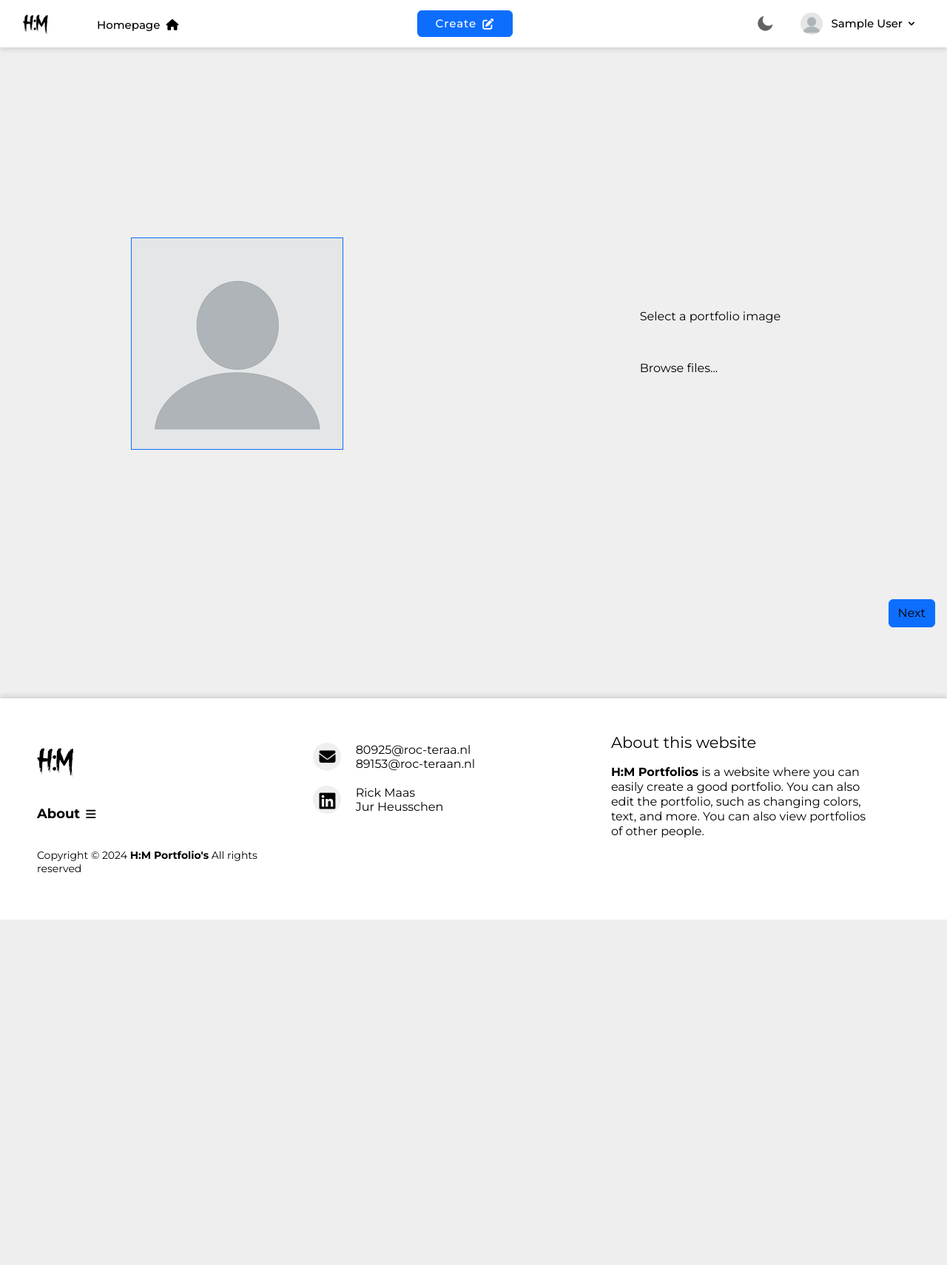
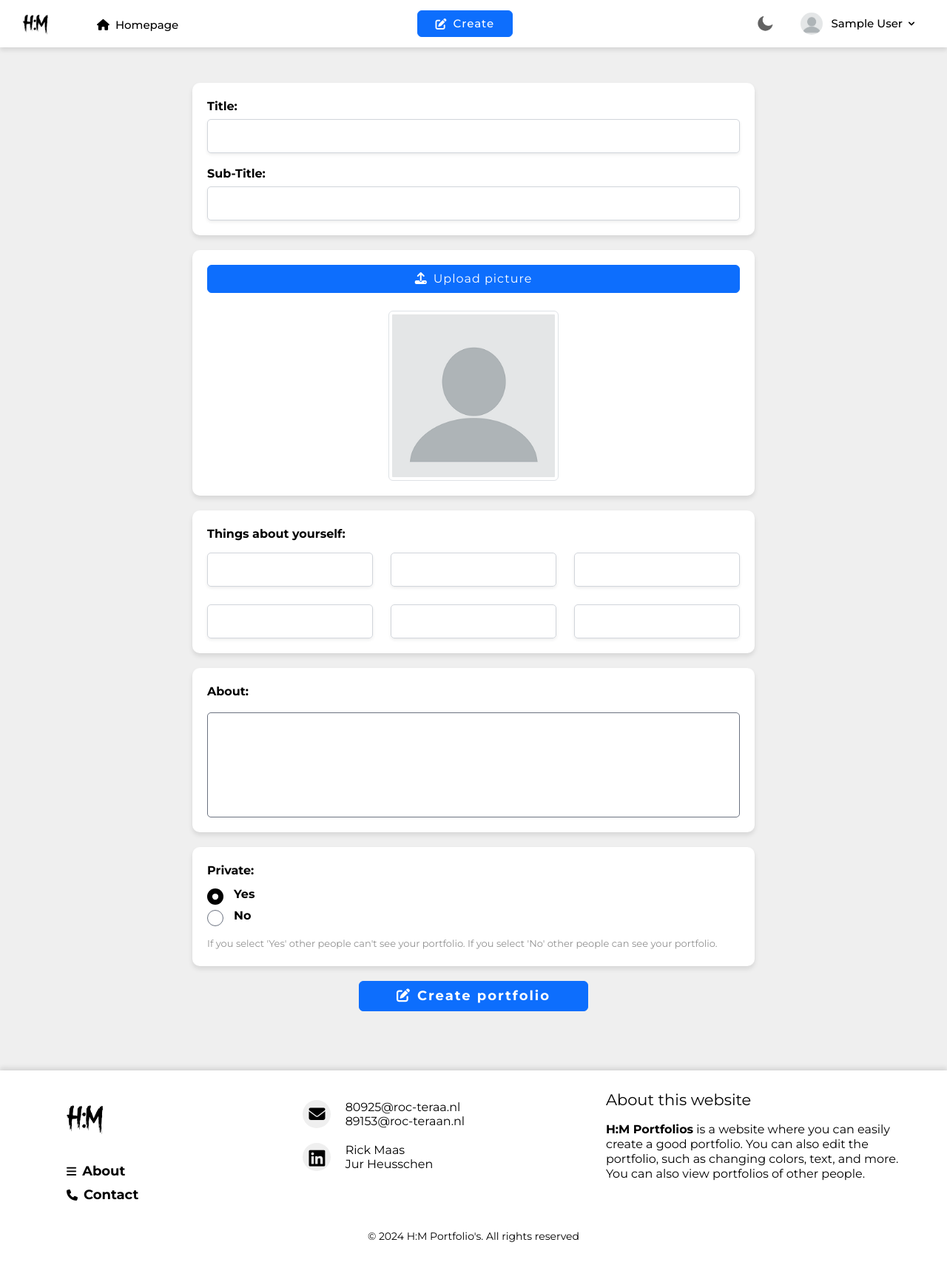
Before and after one commit to RickPetaByte/h_m_portfolio, a Laravel app: page /create-portfolio in a window 1280 px wide. Shown: the whole page at 74% size. Before the commit the page ends 1243 px from the top, so only its background shows below. Run offline with Laravel 10, Linux system fonts and the light colour scheme; the visitor is signed in with stand-in values (Sample User, id 1); style sheets or scripts are compiled from the project's sources; some libraries are stand-ins or nearby versions.

Commit message:
Create portfolio page

```diff
--- a/h_m_portfolio/resources/css/app.css
+++ b/h_m_portfolio/resources/css/app.css
@@ -10,6 +10,7 @@
     --second-color: white;
     --main-color: #efefef;
     --placeholder-color: none;
+    --infotext-color: rgb(145, 145, 145);
     --arrow-color: black;
 }
 
@@ -19,6 +20,7 @@
     --second-color: #1e1e1e;
     --main-color: #2d2d30;
     --placeholder-color: lightgray;
+    --infotext-color: rgb(109, 109, 109);
     --arrow-color: white;
 }
 
@@ -140,7 +142,7 @@ select, textarea, input
 
 .iconCreate
 {
-    margin-left: 8px;
+    margin-right: 8px;
     font-size: 15px !important;
 }
 
@@ -152,7 +154,7 @@ select, textarea, input
 
 .iconNavBar
 {
-    margin-left: 8px;
+    margin-right: 8px;
     font-size: 15px !important;
 }
 
@@ -194,6 +196,11 @@ select, textarea, input
 
 /*  ---------- Profile page  ---------- */
 
+.colorBgProfile
+{
+    margin-top: -40px;
+}
+
 .pictureInput
 {
     margin: 10px 0px 20px 0px;
@@ -232,6 +239,105 @@ select, textarea, input
 }
 
 /*  ---------- Profile page  ---------- */
+
+/*  ---------- Create portfolio page  ---------- */
+
+.colorCheckBox
+{
+    color: black !important;
+}
+
+
+
+.btnUploadPicture
+{
+    letter-spacing: 1px;
+    font-weight: normal !important;
+}
+
+.textInfoPrivacy
+{
+    font-size: 13px;
+    color: var(--infotext-color) !important;
+}
+
+.btnCreatePortfolio
+{
+    font-size: 18px;
+    font-weight: bold;
+    letter-spacing: 2px;
+    padding-left: 50px;
+    padding-right: 50px;
+}
+
+.aboutCreatePortfolio
+{
+    background: none;
+    border-color: #6b7280;
+    border-width: 1px;
+}
+
+.aboutCreatePortfolio:focus
+{
+    background: none;
+    border-color: #2563eb;
+    border-width: 1px;
+}
+
+.containerCreate
+{
+    max-width: 800px;
+    margin: 0 auto;
+    padding-left: 20px;
+    padding-right: 20px;
+}
+
+.divCreatePage
+{
+    box-shadow: 0 4px 6px rgba(0, 0, 0, 0.1);
+    padding: 20px;
+    border-radius: 10px;
+}
+
+.input-container
+{
+    margin-bottom: 20px;
+}
+
+.input-container label
+{
+    display: block;
+    font-weight: bold;
+    margin-bottom: 5px;
+}
+
+.input-container input,
+.input-container textarea
+{
+    border-radius: 5px;
+    padding: 10px;
+    box-sizing: border-box;
+}
+
+.input-container input[type="file"]
+{
+    display: none;
+}
+
+.custom-file-upload
+{
+    cursor: pointer;
+}
+
+#picture-preview
+{
+    max-height: 230px;
+    max-width: 230px;
+    min-height: 230px;
+    min-width: 230px;
+}
+
+/*  ---------- Create portfolio page  ---------- */
 
 /* ---------- About ---------- */
 
@@ -294,7 +400,7 @@ footer
     width: 100%;
     text-align: left;
     font: normal 16px sans-serif;
-    padding: 50px 50px 60px 50px;
+    padding: 30px 40px 30px 40px;
     margin-top: 80px;
 }
 
@@ -314,11 +420,6 @@ footer
 {
     display: inline-block;
     vertical-align: top;
-}
-
-.footer-distributed .footer-left
-{
-    width: 30%;
 }
 
 .footer-distributed .footer-links
@@ -341,9 +442,22 @@ footer
     font-size: 14px;
     font-weight: normal;
     margin: 0;
+
+}
+
+.footer-distributed .footer-left
+{
+    width: 25%;
+
+    margin-left: 50px;
 }
 
 .footer-distributed .footer-center
+{
+    width: 35%;
+}
+
+.footer-distributed .footer-right
 {
     width: 35%;
 }
@@ -389,11 +503,6 @@ footer
 {
     color: #e0ac1c;
     text-decoration: none;
-}
-
-.footer-distributed .footer-right
-{
-    width: 30%;
 }
 
 .footer-distributed .footer-company-about
@@ -456,14 +565,27 @@ footer
     {
         margin-left: 0;
     }
+    .footer-distributed .footer-left {
+        display: flex;
+        flex-direction: column;
+        align-items: center;
+
+        margin-left: 0px;
+    }
+    .footer-distributed .footer-left #footer-logo {
+        margin-left: 0;
+        margin-bottom: 20px;
+    }
 }
 
 @media (max-height:800px)
 {
-    footer {
+    footer
+    {
         position: static;
     }
-    header {
+    header
+    {
         padding-top: 40px;
     }
 }
@@ -484,6 +606,13 @@ footer
     }
 }
 
+@media (max-width: 576px)
+{
+    .colorSecond {
+        margin-bottom: 20px;
+    }
+}
+
 @media (max-width: 480px)
 {
     .welcomeText
--- a/h_m_portfolio/resources/views/layouts/create-portfolio-content.blade.php
+++ b/h_m_portfolio/resources/views/layouts/create-portfolio-content.blade.php
@@ -1,15 +1,78 @@
-<div class="container-fluid d-flex flex-column vh-100 position-relative">
+    <div class="containerCreate">
+        <!-- Title and SubTitle -->
+        <div class="input-container colorSecond mt-5 divCreatePage">
+            <label for="title">Title:</label>
+            <x-text-input name="title" type="text" class="form-control mb-3 backgroundTransparant" />
+            <label for="subtitle">Sub-Title:</label>
+            <x-text-input name="subtitle" type="text" class="form-control backgroundTransparant" />
+        </div>
 
-    <div class="row flex-grow-1 center-content">
-        <div class="col-6 d-flex justify-content-center align-items-center">
-            <img class="border border-primary bg-secondary" src="/img/Standaard.png">
+        <!-- Image and Image Selection -->
+        <div class="input-container colorSecond divCreatePage">
+            <label class="custom-file-upload btn btn-primary text-white btnUploadPicture">
+                <i class="fa-solid fa-upload mr-2 text-white"></i>Upload picture
+                <input id="picture" name="picture" type="file" accept="image/*" onchange="previewImage(event)" />
+            </label>
+            <x-input-error class="mt-2" :messages="$errors->get('picture')" />
+            <img id="picture-preview" src="img/Standaard.png" class="mt-4 img-thumbnail d-block mx-auto" />
         </div>
-        <div class="col-6 d-flex flex-column justify-content-center align-items-center">
-            <div class="">
-                <h1 class="text-center">Select a portfolio image</h1>
-                <button class="text-center mt-5">Browse files...</button>
-                <button class="btn btn-primary position-absolute bottom-0 end-0 mb-3 me-3">Next</button>
+
+        <!-- Six Inputs -->
+        <div class="input-container colorSecond divCreatePage">
+            <label>Things about yourself:</label>
+            <div class="row">
+                <div class="col-md-4 mb-4 mt-2">
+                    <x-text-input name="one" type="text" class="form-control backgroundTransparant" />
+                </div>
+                <div class="col-md-4 mb-4 mt-2">
+                    <x-text-input name="two" type="text" class="form-control backgroundTransparant" />
+                </div>
+                <div class="col-md-4 mb-4 mt-2">
+                    <x-text-input name="three" type="text" class="form-control backgroundTransparant" />
+                </div>
+                <div class="col-md-4">
+                    <x-text-input name="four" type="text" class="form-control backgroundTransparant" />
+                </div>
+                <div class="col-md-4">
+                    <x-text-input name="five" type="text" class="form-control backgroundTransparant" />
+                </div>
+                <div class="col-md-4">
+                    <x-text-input name="six" type="text" class="form-control backgroundTransparant" />
+                </div>
             </div>
         </div>
+
+        <!-- About -->
+        <div class="input-container colorSecond divCreatePage">
+            <label for="about">About:</label>
+            <textarea name="about" class="form-control mt-3 aboutCreatePortfolio mt-1 block w-100 shadow-none" rows="5" style="resize: none;"></textarea>
+        </div>
+
+        <!-- Privacy -->
+        <div class="input-container colorSecond divCreatePage">
+            <label>Private:</label>
+            <div class="form-check mt-2">
+                <input type="radio" id="yes" name="private" value="yes" class="form-check-input colorCheckBox shadow-none" checked>
+                <label for="yes" class="form-check-label ml-3">Yes</label>
+            </div>
+            <div class="form-check">
+                <input type="radio" id="no" name="private" value="no" class="form-check-input colorCheckBox shadow-none">
+                <label for="no" class="form-check-label ml-3">No</label>
+            </div>
+            <p class="mt-3 textInfoPrivacy">If you select 'Yes' other people can't see your portfolio. If you select 'No' other people can see your portfolio.</p>
+        </div>
+
+        <div class="text-center">
+            <button class="btn btn-primary btnCreatePortfolio text-white"><i class="fa-solid fa-pen-to-square text-white mr-2"></i>Create portfolio</button>
+        </div>
     </div>
-</div>
+<script>
+    function previewImage(event) {
+        const reader = new FileReader();
+        reader.onload = function () {
+            const output = document.getElementById('picture-preview');
+            output.src = reader.result;
+        };
+        reader.readAsDataURL(event.target.files[0]);
+    }
+</script>
--- a/h_m_portfolio/resources/views/layouts/footer.blade.php
+++ b/h_m_portfolio/resources/views/layouts/footer.blade.php
@@ -2,9 +2,9 @@
     <div class="footer-left">
         <img id="footer-logo" src="{{ asset('img/LogoCircle.png') }}" alt="Logo">
         <p class="footer-links">
-            <a href="{{ route('about') }}" class="fw-bold">About<i class="fa-solid fa-bars iconNavBar iconNavBarColor"></i></a>
+            <a href="{{ route('about') }}" class="fw-bold"><i class="fa-solid fa-bars iconNavBar iconNavBarColor"></i>About</a><br>
+            <a href="#" class="fw-bold"><i class="fa-solid fa-phone iconNavBar iconNavBarColor"></i>Contact</a>
         </p><br>
-        <p class="footer-company-name">Copyright © 2024 <strong>H:M Portfolio's</strong> All rights reserved</p>
     </div>
 
     <div class="footer-center">
@@ -27,4 +27,5 @@
             is a website where you can easily create a good portfolio. You can also edit the portfolio, such as changing colors, text, and more. You can also view portfolios of other people.
         </p>
     </div>
+    <p class="footer-company-name text-center">© 2024 H:M Portfolio's. All rights reserved</p>
 </footer>
--- a/h_m_portfolio/resources/views/layouts/navigation.blade.php
+++ b/h_m_portfolio/resources/views/layouts/navigation.blade.php
@@ -13,7 +13,7 @@
                 <!-- Navigation Links -->
                 <div class="hidden space-x-8 sm:-my-px sm:ml-10 sm:flex">
                     <x-nav-link :href="route('dashboard')" :active="request()->routeIs('dashboard')" class="border-none">
-                        <p class="colorFirst buttons">{{ __('Homepage') }}<i class="fa-solid fa-house iconNavBar iconNavBarColor"></i></p>
+                        <p class="colorFirst buttons"><i class="fa-solid fa-house iconNavBar iconNavBarColor"></i>{{ __('Homepage') }}</p>
                     </x-nav-link>
                 </div>
             </div>
@@ -21,7 +21,7 @@
             <!-- Middle Create Portfolio Button -->
             <div class="flex items-center justify-center flex-grow">
                 <a href="{{ route('create') }}" class="btn btn-primary btnCreate colorFirst inline-flex items-center px-4 text-white font-medium">
-                    Create<i class="fa-solid fa-pen-to-square text-white iconCreate"></i>
+                    <i class="fa-solid fa-pen-to-square text-white iconCreate"></i>Create
                 </a>
             </div>
 
@@ -52,7 +52,7 @@
                                 <div class="colorSecondBorder borderNavDropdown">
                                     <div class="colorSecond colorSecondHover">
                                         <x-dropdown-link :href="route('profile.edit')">
-                                            <p class="colorFirst">{{ __('Profile') }}<i class="fa-solid fa-user iconNavBar iconNavBarColor"></i></p>
+                                            <p class="colorFirst"><i class="fa-solid fa-user iconNavBar iconNavBarColor"></i>{{ __('Profile') }}</p>
                                         </x-dropdown-link>
                                     </div>
 
@@ -63,7 +63,7 @@
                                         <x-dropdown-link :href="route('logout')"
                                                 onclick="event.preventDefault();
                                                             this.closest('form').submit();">
-                                            <p class="colorFirst">{{ __('Log Out') }}<i class="fa-solid fa-right-from-bracket iconNavBar iconNavBarColor"></i></p>
+                                            <p class="colorFirst"><i class="fa-solid fa-right-from-bracket iconNavBar iconNavBarColor"></i>{{ __('Log Out') }}</p>
                                         </x-dropdown-link>
                                     </form>
                                 </div>
@@ -97,7 +97,7 @@
     <div :class="{'block': open, 'hidden': ! open}" class="hidden sm:hidden">
         <div class="pt-2 pb-3 space-y-1">
             <x-responsive-nav-link :href="route('dashboard')" :active="request()->routeIs('dashboard')" class="colorSecondHover">
-                {{ __('Homepage') }}<i class="fa-solid fa-house iconNavBar iconNavBarColor"></i>
+                <i class="fa-solid fa-house iconNavBar iconNavBarColor"></i>{{ __('Homepage') }}
             </x-responsive-nav-link>
         </div>
         @if (Auth::check())
@@ -110,7 +110,7 @@
 
                 <div class="mt-3 space-y-1">
                     <x-responsive-nav-link :href="route('profile.edit')" class="colorSecondHover">
-                        <div>{{ __('Profile') }}<i class="fa-solid fa-user iconNavBar iconNavBarColor"></i></div>
+                        <div><i class="fa-solid fa-user iconNavBar iconNavBarColor"></i>{{ __('Profile') }}</div>
                     </x-responsive-nav-link>
 
                     <!-- Authentication -->
@@ -121,7 +121,7 @@
                                 onclick="event.preventDefault();
                                     this.closest('form').submit();"
                                 class="colorSecondHover">
-                            {{ __('Log Out') }}<i class="fa-solid fa-right-from-bracket iconNavBar iconNavBarColor"></i>
+                            <i class="fa-solid fa-right-from-bracket iconNavBar iconNavBarColor"></i>{{ __('Log Out') }}
                         </x-responsive-nav-link>
                     </form>
                 </div>
--- a/h_m_portfolio/resources/views/profile/partials/update-profile-information-form.blade.php
+++ b/h_m_portfolio/resources/views/profile/partials/update-profile-information-form.blade.php
@@ -1,7 +1,7 @@
 <section class="colorBgProfile p-4">
     <div class="container">
         <header class="mb-4">
-            <h2 class="text-lg font-medium text-gray-900 dark:text-gray-100">
+            <h2 class="text-lg font-medium">
                 {{ __('Profile Information') }}
             </h2>
         </header>
@@ -88,7 +88,6 @@
         </form>
     </div>
 </section>
-
 <script>
     function previewImage(event) {
         const reader = new FileReader();
```
